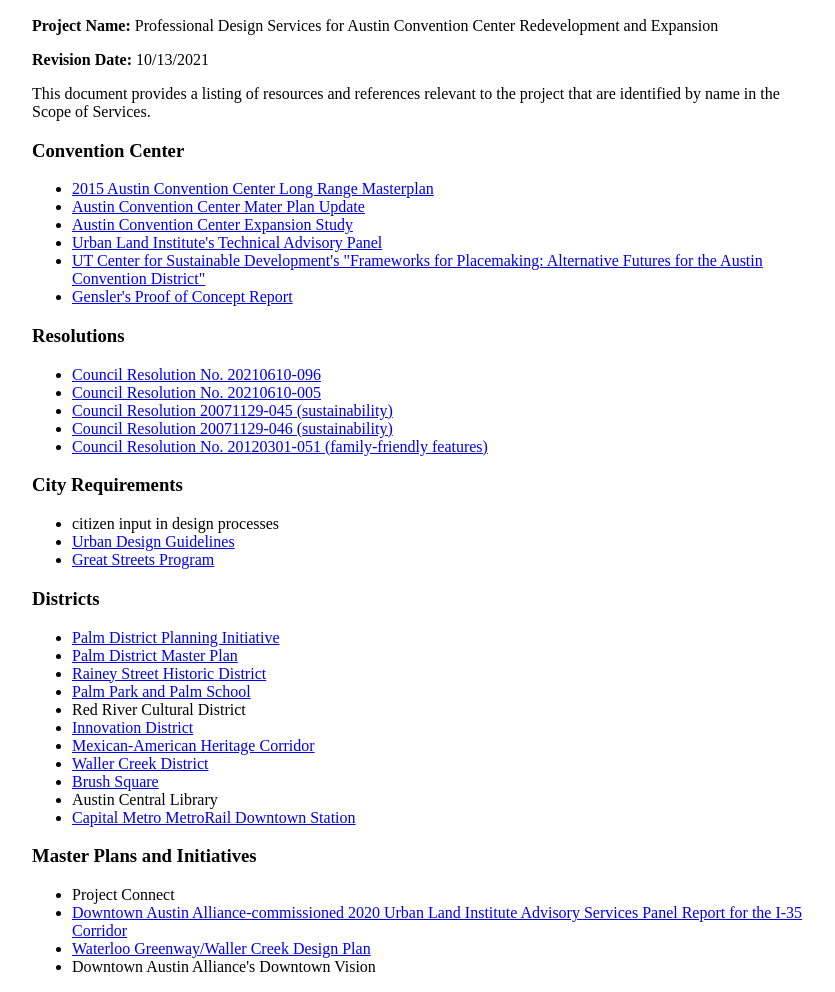
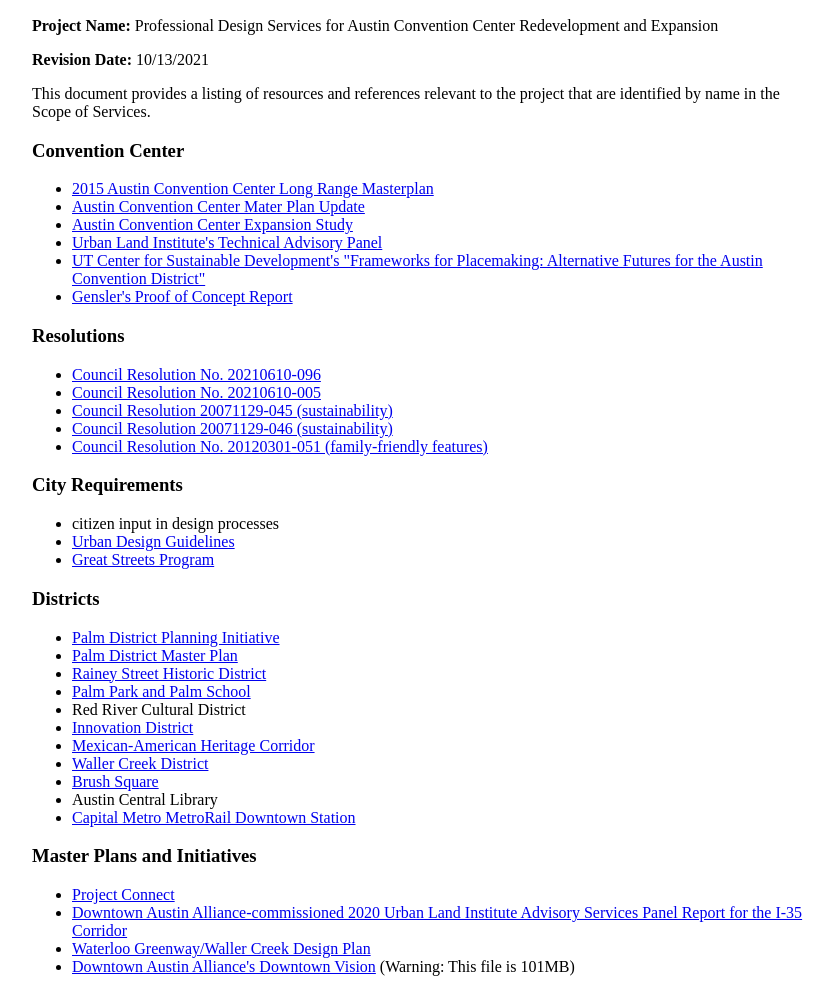
Before and after one commit to cityofaustin/accd-rfq.austinconventioncenter.com, a plain HTML site: page index.html in a window 1280 px wide. Shown: the part 110-1102 px from the top of the page, without its empty margins (218-1053 px from the left). Drawn offline with Linux system fonts and the light colour scheme.

Commit message:
Add Project Connect and DT Alliance links

```diff
--- a/index.html
+++ b/index.html
@@ -58,9 +58,9 @@ identified by name in the Scope of Services.</p>
 
   <h3>Master Plans and Initiatives</h3>
   <ul>
-    <li>Project Connect</li>
+    <li><a href="https://assets.austinconventioncenter.com/rfq/pcon_system-map-august-2021.pdf">Project Connect</a></li>
     <li><a href="https://assets.austinconventioncenter.com/rfq/ULI-ASP_Report_Austin_I-35_2020.pdf">Downtown Austin Alliance-commissioned 2020 Urban Land Institute Advisory Services Panel Report for the I-35 Corridor</a></li>
     <li><a href="https://assets.austinconventioncenter.com/rfq/waterloo-greenway.pdf">Waterloo Greenway/Waller Creek Design Plan</a></li>
-    <li>Downtown Austin Alliance's Downtown Vision</li>
+    <li><a href="https://assets.austinconventioncenter.com/20181221_DowntownAustinVision_FinalReport.pdf">Downtown Austin Alliance's Downtown Vision</a> (Warning: This file is 101MB)</li>
   </ul>
 </body>
```
